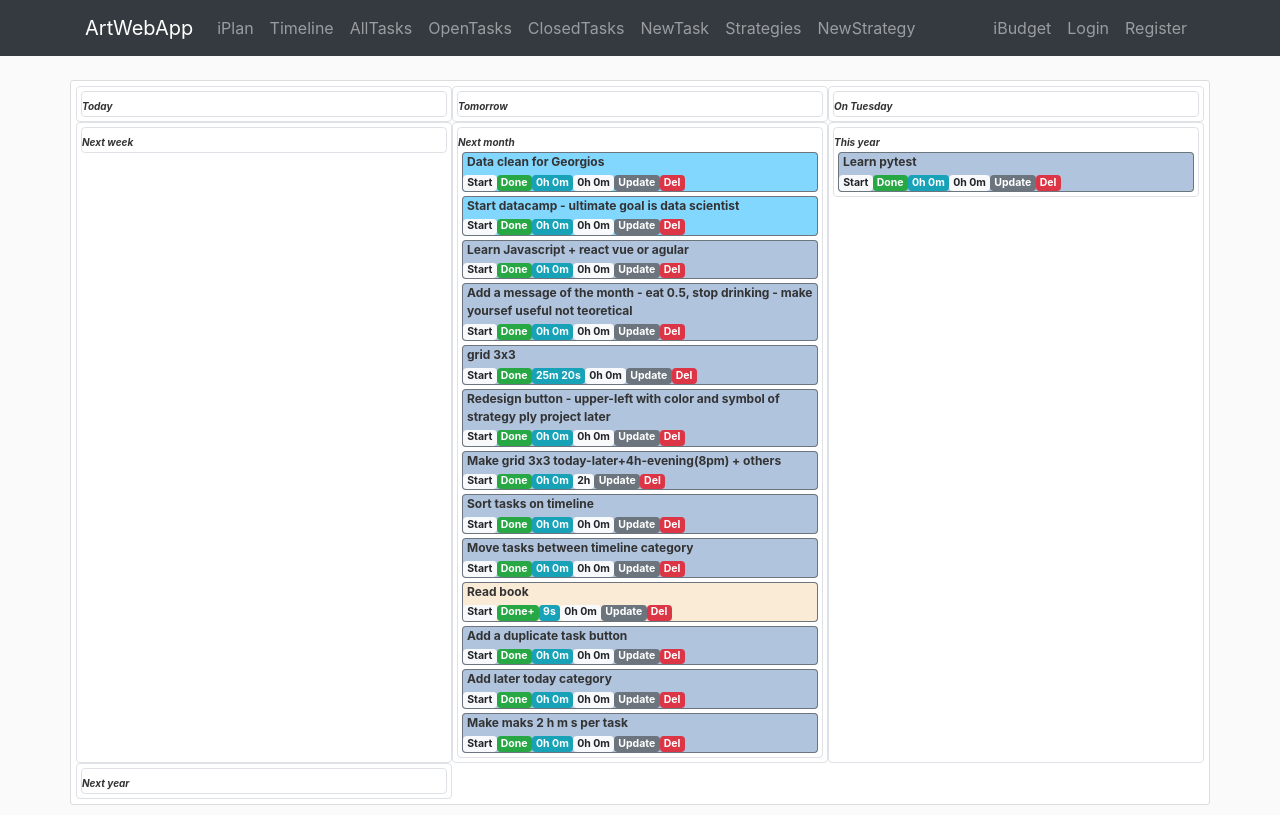
After one commit to ArturBlachnio/ArturWebApp, a Flask app: page /iplan/timeline in a window 1280 px wide. The commit adds this page. Run offline with Flask 2, Linux system fonts and the light colour scheme; data comes from the database, SQL or seed files in the repository; both versions use the stored data as it was after the commit; some libraries are stand-ins or nearby versions.

Commit message:
Grid 3x3 complete

```diff
--- a/awa/iplan/routes.py
+++ b/awa/iplan/routes.py
@@ -4,9 +4,8 @@ from awa.iplan.models import Strategy, Task
 from awa.iplan.forms import StrategyForm, TaskForm
 from awa.iplan._initial_setup import *
 from datetime import date, timedelta
-from awa.iplan.utils import (duration_from_string, string_from_duration, reverse_dict, generate_fields_for_timeline,
-                             reorder_tasks)
-
+from awa.iplan.utils import (duration_from_string, string_from_duration, reverse_dict, reorder_tasks,
+                             generate_fields_for_timeline, timeline_ranges)
 
 iplan = Blueprint(name='iplan', import_name=__name__)
 
@@ -16,6 +15,14 @@ def home():
     tasks = Task.query.all()
     strategies = Strategy.query.all()
     return render_template('iplan/home.html', tasks=tasks, strategies=strategies)
+
+
+@iplan.route('/iplan/timeline', methods=['GET', 'POST'])
+def timeline():
+    tasks = Task.query.filter(Task.time_completion.is_(None)).order_by(Task.order).all()
+    strategies = Strategy.query.order_by(Strategy.order).all()
+    return render_template('iplan/timeline.html', tasks=tasks, strategies=strategies, string_from_duration=string_from_duration,
+                           now=datetime.now(), fromordinal=datetime.fromordinal, timeline_ranges=timeline_ranges)
 
 
 @iplan.route('/iplan/task', methods=['GET', 'POST'])
@@ -62,7 +69,7 @@ def task_create():
                 time_line=date.fromordinal(form_task.time_line.data))
         db.session.add(task)
         db.session.commit()
-        return redirect(url_for('iplan.task_open'))
+        return redirect(url_for('iplan.timeline'))
     elif request.method == 'GET':
         form_task.order.data = 0
         form_task.submit.label.text = 'Create task'
@@ -90,7 +97,7 @@ def task_update(id_task):
         task.time_line = date.fromordinal(form_task.time_line.data)
         task.order = form_task.order.data
         db.session.commit()
-        return redirect(url_for('iplan.task_open'))
+        return redirect(url_for('iplan.timeline'))
     elif request.method == 'GET':
         form_task.name.data = task.name
         form_task.id_strategy.data = task.id_strategy
@@ -121,7 +128,7 @@ def task_complete(id_task):
     else:
         flash('Task completed.', 'success')
     db.session.commit()
-    return redirect(url_for('iplan.task_open'))
+    return redirect(url_for('iplan.timeline'))
 
 
 @iplan.route('/iplan/task/restore/<id_task>', methods=['GET', 'POST'])
@@ -149,7 +156,7 @@ def task_timer_start(id_task):
     task = Task.query.get_or_404(id_task)
     task.timer_start = datetime.now()
     db.session.commit()
-    return redirect(url_for('iplan.task_open'))
+    return redirect(request.referrer)
 
 
 @iplan.route('/iplan/task/timer_end/<id_task>')
@@ -159,7 +166,7 @@ def task_timer_end(id_task):
     task.timer_start = None
     # todo remove timer_end from database - its not needed
     db.session.commit()
-    return redirect(url_for('iplan.task_open'))
+    return redirect(request.referrer)
 
 
 @iplan.route('/iplan/task/delete/<id_task>', methods=['GET', 'POST'])
--- a/awa/iplan/utils.py
+++ b/awa/iplan/utils.py
@@ -44,6 +44,16 @@ def generate_fields_for_timeline(_testing_days_up=0):
     choices = [_today, _tomorrow, _in2days, _nextweek, _nextmonth, _thisyear, _nextyear]
     ordinal_choices = [(item[0].toordinal(), item[1]) for item in choices]
     return ordinal_choices
+
+
+def timeline_ranges(_testing_days_up=0):
+    a = [(date(year=1970, month=1, day=1).toordinal(), 'Today')]
+    a.extend(generate_fields_for_timeline(_testing_days_up)[1:])
+    a.append(((date(year=date.today().year+1000, month=1, day=1)-timedelta(days=1)).toordinal(), '100 years from now'))
+    ranges = []
+    for i in range(len(a)-1):
+        ranges.append((a[i][0], a[i+1][0], a[i][1]))
+    return ranges
 
 # for i in range(270, 275):
 #     print(i)
--- a/awa/static/main.css
+++ b/awa/static/main.css
@@ -6,10 +6,10 @@ body {
 
 .content-section {
   background: #ffffff;
-  padding: 10px 20px;
+  padding: 5px 5px;
   border: 1px solid #dddddd;
   border-radius: 3px;
-  margin-bottom: 20px;
+  margin-bottom: 10px;
 }
 
 .art_border_rad{
@@ -22,3 +22,18 @@ body {
     margin: 0px;
     font-size: 0.7rem;
 }
+
+.timeline_header{
+    font-size: 10px;
+    font-style: italic;
+    font-weight: bold;
+}
+
+.timeline_task_name {
+    font-size: 12px;
+    font-weight: bold;
+}
+
+.timeline_task_buttons {
+    font-size: 14px;
+}
--- a/awa/templates/iplan/home.html
+++ b/awa/templates/iplan/home.html
@@ -1,5 +1,6 @@
 {% extends "layout.html" %}
 {% block content %}
+<div class="container">
    iPlan should become perfect combination of icloud-numbers flexibility + automation + snipes + myPlan + myMonth + myPath.
    <hr>
    All my thoughts and ideas are in ti. So it must be worth something.
@@ -19,6 +20,6 @@
    Is this task a part of bigger concept (like - increace income by 20% or find need wife?)
    If no, then make it GENERAL
    If yes, than make it to create strategy.
-
+</div>
 
 {% endblock content %}
--- a/awa/templates/iplan/strategy.html
+++ b/awa/templates/iplan/strategy.html
@@ -1,5 +1,6 @@
 {% extends "layout.html" %}
 {% block content %}
+<div class="container">
     <!-- Strategy list: -->
     <!-- Nice color picker here https://www.w3schools.com/colors/colors_names.asp-->
    <div class="content-section">
@@ -41,4 +42,5 @@
         </div>
         {% endfor %}
     </div>
+</div>
 {% endblock content %}
--- a/awa/templates/iplan/strategy_edit.html
+++ b/awa/templates/iplan/strategy_edit.html
@@ -1,5 +1,6 @@
 {% extends "layout.html" %}
 {% block content %}
+<div class="container">
     <div class="content-section">
         <!-- action="" means that if we post the form (click submit) it will go to same route, will not move us fr new page -->
         <form method="POST" action="">
@@ -90,4 +91,5 @@
             </div>
         </form>
     </div>
+</div>
 {% endblock content %}
--- a/awa/templates/iplan/task.html
+++ b/awa/templates/iplan/task.html
@@ -1,5 +1,6 @@
 {% extends "layout.html" %}
 {% block content %}
+<div class="container">
     <div class="content-section">
        List of tasks:
         {% for task in tasks %}
@@ -67,5 +68,5 @@
         </div>
         {% endfor %}
     </div>
-
+</div>
 {% endblock content %}
--- a/awa/templates/iplan/task_edit.html
+++ b/awa/templates/iplan/task_edit.html
@@ -1,5 +1,6 @@
 {% extends "layout.html" %}
 {% block content %}
+<div class="container">
      <div class="content-section">
         <!-- action="" means that if we post the form (click submit) it will go to same route, will not move us fr new page -->
          <form method="POST" action="">
@@ -130,4 +131,5 @@
             </div>
         </form>
     </div>
+<div class="container">
 {% endblock content %}
--- /dev/null
+++ b/awa/templates/iplan/timeline.html
@@ -0,0 +1,47 @@
+{% extends "layout.html" %}
+{% block content %}
+<div class="container">
+    <div class="row content-section">
+        {% for timeline in timeline_ranges()%}
+        <div class="col-md-4 border p-1 rounded">
+            <div class="col-12 border timeline_task_border rounded p-0">
+            <small class="timeline_header">{{ timeline[2] }}</small>
+                {% for task in tasks %}
+                    {% if task.time_line >= fromordinal(timeline[0]) and task.time_line < fromordinal(timeline[1]) %}
+                        <!-- Name -->
+                         <div class="row rounded-top border border-bottom-0 border-secondary timeline_task_name pl-1 pb-1 ml-1 mr-1" style="background-color:{{task.strategy.color}}">
+                            {{task.name}}
+                        </div>
+                        <!-- Buttons -->
+                        <div class="row rounded-bottom border border-top-0 border-secondary timeline_task_buttons mb-1 ml-1 mr-1" style="background-color:{{task.strategy.color}}">
+                                {% if task.timer_start %}
+                                    <a href="{{url_for('iplan.task_timer_start', id_task=task.id) }}" class="badge badge-light">Reset</a>
+                                    <a href="{{url_for('iplan.task_timer_end', id_task=task.id) }}" class="badge badge-danger">Stop</a>
+                                {% else %}
+                                    <a href="{{url_for('iplan.task_timer_start', id_task=task.id) }}" class="badge badge-light">Start</a>
+                                    {% if task.time_completion %}
+                                        <a href="{{url_for('iplan.task_restore', id_task=task.id)}}" class="badge badge-primary">Restore</a>
+                                    {% else %}
+                                        {% if task.frequency == 'OneTime' %}
+                                            <a href="{{url_for('iplan.task_complete', id_task=task.id)}}" class="badge badge-success">Done</a>
+                                        {% else %}
+                                            <a href="{{url_for('iplan.task_complete', id_task=task.id)}}" class="badge badge-success">Done+</a>
+                                        {% endif %}
+                                    {% endif %}
+                                {% endif%}
+                                {% if task.timer_start %}
+                                <a href="#" class="badge badge-warning">{{string_from_duration(now - task.timer_start)}}</a>
+                                {% endif %}
+                                <a href="#" class="badge badge-info">{{string_from_duration(task.duration_real)}}</a>
+                                <a href="#" class="badge badge-light">{{string_from_duration(task.duration_plan)}}</a>
+                                <a href="{{url_for('iplan.task_update', id_task=task.id) }}" class="badge badge-secondary">Update</a>
+                                <a href="{{url_for('iplan.task_delete', id_task=task.id) }}" class="badge badge-danger">Del</a>
+                        </div>
+                    {% endif %}
+                {% endfor %}
+            </div>
+        </div>
+        {% endfor %}
+    </div>
+</div>
+{% endblock content %}
--- a/awa/templates/layout.html
+++ b/awa/templates/layout.html
@@ -36,6 +36,7 @@
                 <div class="collapse navbar-collapse" id="navbarSupportedContent">
                     <div class="navbar-nav mr-auto">
                         <a class="nav-item nav-link" href="{{ url_for('iplan.home') }}">iPlan</a>
+                        <a class="nav-item nav-link" href="{{ url_for('iplan.timeline') }}">Timeline</a>
                         <a class="nav-item nav-link" href="{{ url_for('iplan.task') }}">AllTasks</a>
                         <a class="nav-item nav-link" href="{{ url_for('iplan.task_open') }}">OpenTasks</a>
                         <a class="nav-item nav-link" href="{{ url_for('iplan.task_completed') }}">ClosedTasks</a>
@@ -55,15 +56,7 @@
     </header>
 
     <!-- Main body content -->
-    <main role="main" class="container">
-      <div class="row">
-        <div class="col-md-8">
-            <!-- Content -->
-            {% block content %}{% endblock %}
-        </div>
-          <!-- Sidebar -->
-        <div class="col-md-4">
-        <!-- Flash -->
+    <main role="main">
             {% with messages = get_flashed_messages(with_categories=true) %}
                 {% if messages %}
                     {% for category, message in messages %}
@@ -73,18 +66,8 @@
                     {% endfor %}
                 {% endif %}
             {% endwith %}
-          <div class="content-section">
-            <h3>Our Sidebar</h3>
-            <p class='text-muted'>You can put any information.
-              <ul class="list-group">
-                <li class="list-group-item list-group-item-light">Placeholder 1</li>
-                <li class="list-group-item list-group-item-light">Placeholder 2</li>
-                <li class="list-group-item list-group-item-light">Placeholder 3</li>
-              </ul>
-            </p>
-          </div>
-        </div>
-      </div>
+            <!-- Content -->
+            {% block content %}{% endblock %}
     </main>
 
     <!-- Optional JavaScript | src: from bootstrap starter page -->
--- a/run.py
+++ b/run.py
@@ -1,5 +1,5 @@
 from awa import app
 
 if __name__ == '__main__':
-    # app.run(debug=True, host='192.168.2.11', port=5000)
-    app.run(debug=True)
+    app.run(debug=True, host='192.168.2.11', port=5000)
+    # app.run(debug=True)
```
Also changed, not shown: awa/test.db.
